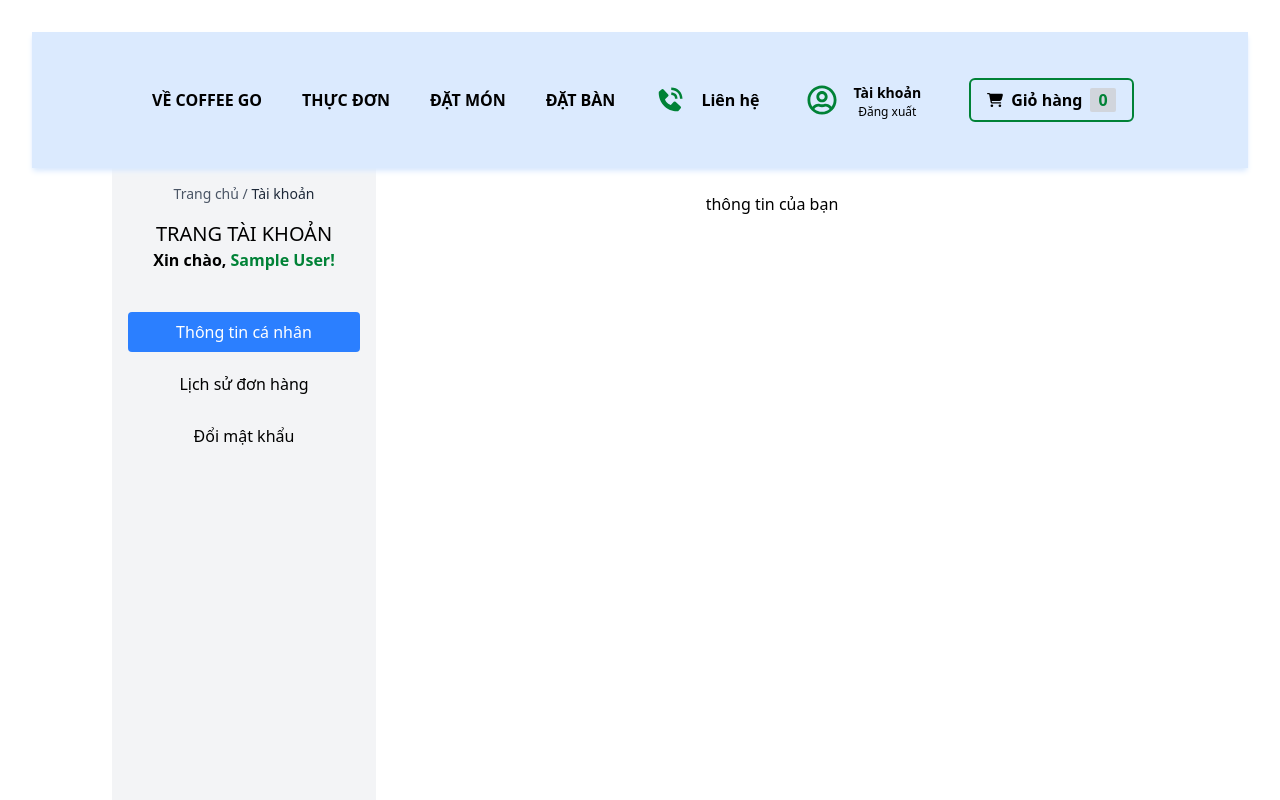
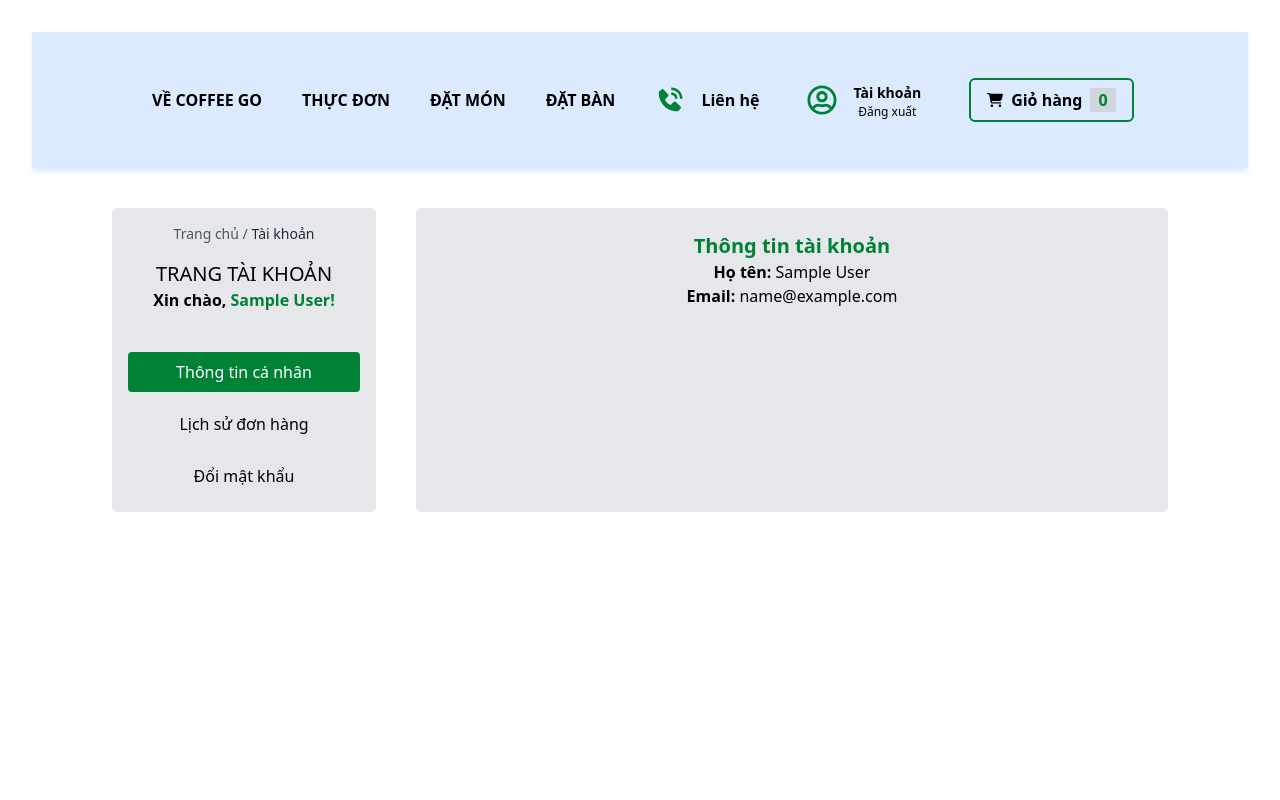
Before and after one commit to KLTN-2025/CNTDBQCP9129, a React (Vite) app in the folder frontend/: page /profile in a window 1280 px wide. Shown: the top 800 px of the page. Built offline with nearby package versions, Linux system fonts and the light colour scheme; sample sign-in values are in the browser's storage.

Commit message:
frontend: userInfo

```diff
--- a/frontend/src/components/navbar/NavbarHeader.jsx
+++ b/frontend/src/components/navbar/NavbarHeader.jsx
@@ -19,8 +19,8 @@ const NavbarHeader = ({ isOpenSidebar, setIsOpenSidebar }) => {
         </div>
         <Link to="/" className="w-full flex items-center justify-center">
           <img
-            src="/logo-coffee-go.jpg"
-            className="w-28 h-26 max-lg:w-16 max-lg:h-14 rounded-full shrink-0 object-cover cursor-pointer select-none"
+            src="/logo-coffee.png"
+            className="w-30 h-26 max-lg:w-16 max-lg:h-14 rounded-full shrink-0 object-cover cursor-pointer select-none "
             alt="logo coffee go"
           />
         </Link>
--- a/frontend/src/page/profile/ProfilePage.jsx
+++ b/frontend/src/page/profile/ProfilePage.jsx
@@ -9,8 +9,8 @@ const ProfilePage = () => {
   const isRootProfile = activePath === "/profile";
   const user = useAuthStore(state => state.user);
   return (
-    <div className="flex min-h-screen px-20">
-      <div className="w-1/4 bg-gray-100 p-4">
+    <div className="flex px-20 pt-10 gap-x-10 mx-auto max-lg:flex-col max-lg:gap-y-10">
+      <div className="w-1/4 max-lg:w-full bg-gray-200 rounded-md p-4">
        <Breadcrumbs/>
       <h1 className="text-xl">TRANG TÀI KHOẢN</h1>
       <p className="text-green-700 font-bold"><span className="text-black">Xin chào, </span>{user.name}!</p>
@@ -20,7 +20,7 @@ const ProfilePage = () => {
               to="/profile"
               className={`block p-2 rounded ${
                 isRootProfile
-                  ? "bg-blue-500 text-white"
+                  ? "bg-green-700 text-white"
                   : "hover:bg-gray-200"
               }`}
             >
@@ -32,7 +32,7 @@ const ProfilePage = () => {
               to="/profile/orders"
               className={`block p-2 rounded ${
                 activePath.includes("orders")
-                  ? "bg-blue-500 text-white"
+                  ? "bg-green-700 text-white"
                   : "hover:bg-gray-200"
               }`}
             >
@@ -44,7 +44,7 @@ const ProfilePage = () => {
               to="/profile/change-password"
               className={`block p-2 rounded ${
                 activePath.includes("change-password")
-                  ? "bg-blue-500 text-white"
+                  ? "bg-green-700 text-white"
                   : "hover:bg-gray-200"
               }`}
             >
@@ -55,8 +55,8 @@ const ProfilePage = () => {
       </div>
 
       {/* Nội dung bên phải */}
-      <div className="flex-1 p-6">
-        {isRootProfile ? <UserInfo /> : <Outlet />}
+      <div className="flex-1 p-6 bg-gray-200 rounded-md">
+        {isRootProfile ? <UserInfo user={user}/> : <Outlet />}
       </div>
     </div>
   );
--- a/frontend/src/page/profile/UserInfo.jsx
+++ b/frontend/src/page/profile/UserInfo.jsx
@@ -1,9 +1,11 @@
 import React from 'react'
 
-const UserInfo = () => {
+const UserInfo = ({user}) => {
   return (
     <div>
-      thông tin của bạn
+      <h2 className='text-xl font-bold text-green-700'>Thông tin tài khoản</h2>
+      <p><span className='font-bold'>Họ tên: </span>{user.name}</p>
+      <p><span className='font-bold'>Email: </span>{user.email}</p>
     </div>
   )
 }
```
Also changed, not shown: frontend/public/logo-coffee.png (added), frontend/public/logo_title.png (deleted).
